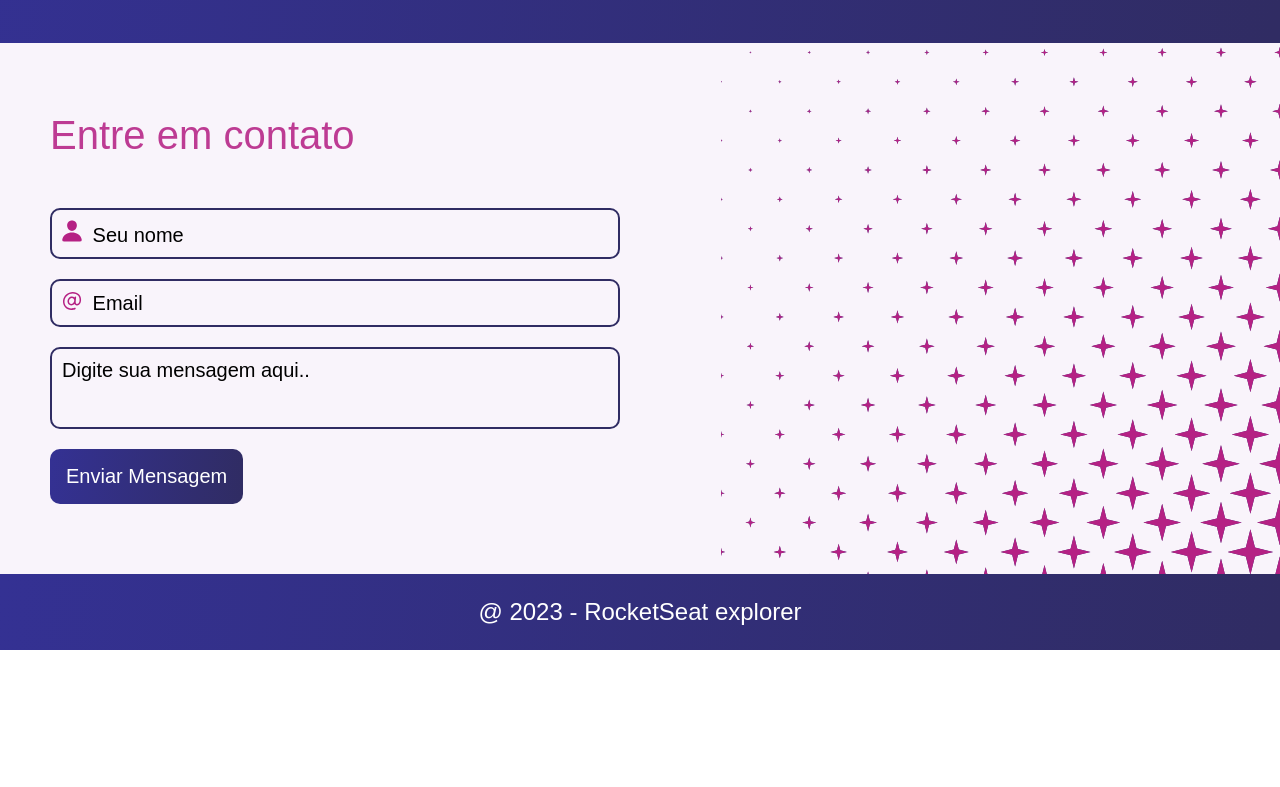
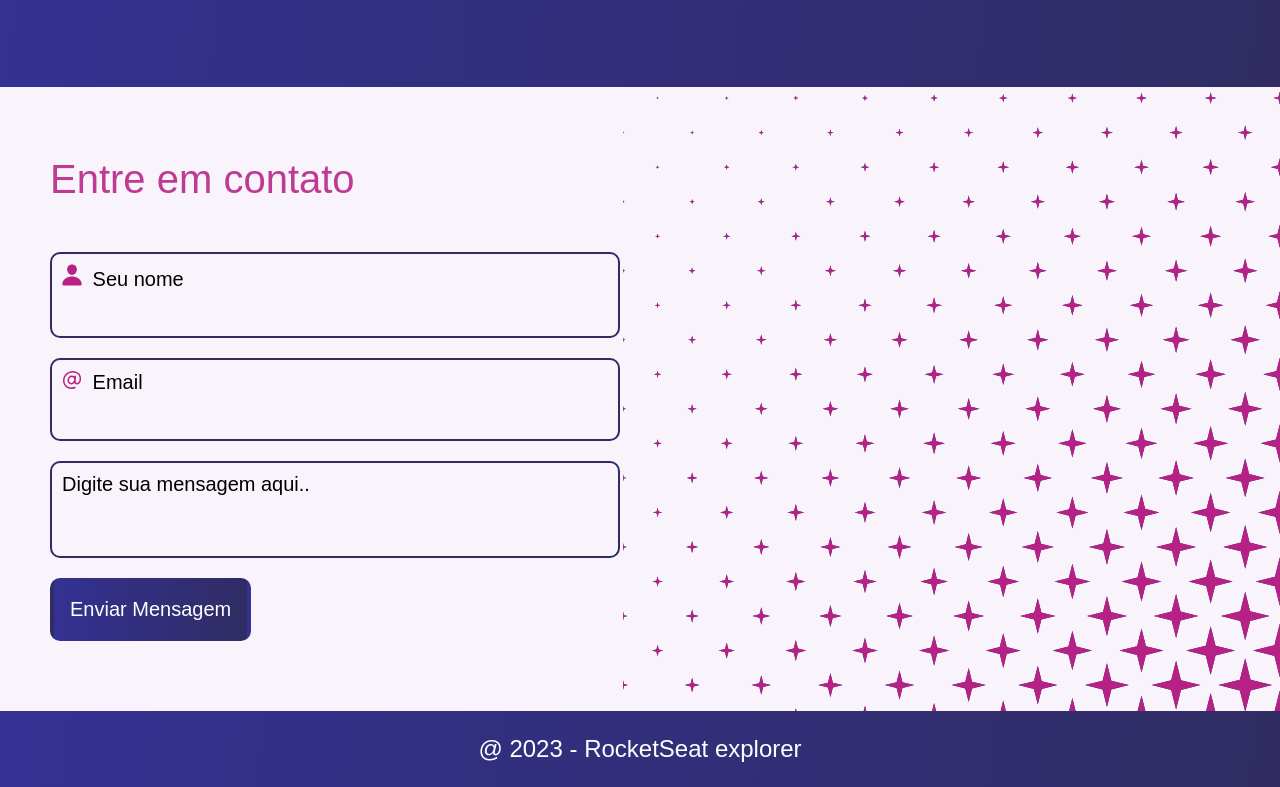
Before and after one commit to Eric-Nascimento/revisao-css, a plain HTML site: page desafio html-css/index.html in a window 1280 px wide. Shown: the part 1096-1883 px from the top of the page. Before the commit the page ends 1746 px from the top, so only its background shows below. Drawn offline with Linux system fonts and the light colour scheme.

Commit message:
Add files via upload

```diff
--- a/desafio html-css/index.html
+++ b/desafio html-css/index.html
@@ -4,12 +4,11 @@
     <meta charset="UTF-8">
     <meta name="viewport" content="width=device-width, initial-scale=1.0">
     <link rel="stylesheet" href="./style.css">
-    <title>Document</title>
+    <title>Explore sem limites</title>
 </head>
 
 <body>
 
-    <title>Explore sem limites</title>
 
     <div class="page">
 
--- a/desafio html-css/style.css
+++ b/desafio html-css/style.css
@@ -14,7 +14,7 @@
     --blue-end: #302c63;
     --gradient-background: linear-gradient(96.21deg, #343193 0%, #302c63 99.68%);
     --startY: 100%;
-    --delay: 1s;
+    --delay: 1.5s;
 }
 
 .page{
@@ -35,6 +35,8 @@ header{
 
 .astronalta {
     width: 100%;
+    --startY: -100%;
+    animation: move 2s;
 }
 
 header h1{
@@ -76,6 +78,7 @@ section{
     margin: 3rem 3rem 4rem;
     background-color: white;
     border-radius: 10px;
+    border: 4px solid transparent;
 }
 
 .infos img{
@@ -83,7 +86,7 @@ section{
     animation: appear var(--delay) backwards;
 }
 
-.infos :hover{
+.infos:hover{
     border: 4px solid var(--cor-fonte);
 }
 
@@ -127,10 +130,13 @@ legend{
     border: none;
 }
 
-textarea{
+textarea, input{
+    display: flex;
     width: 100%;
     resize: none;
+    padding: 1rem;
 }
+
 
 input, textarea, label{
     background-color: var(--cor-fundo);
@@ -142,9 +148,16 @@ button{
     font-size: 2rem;
     color: white;
     border-radius: 10px;
-    border: none;
+    border: 4px solid transparent;
     padding: 1.6rem;
+    cursor: pointer;
 }
+
+button:hover{
+    border: 4px solid var(--cor-fonte);
+}
+
+
 
 @keyframes move{
     from {
@@ -248,7 +261,6 @@ footer{
         right: 0;
     }
 
-
     aside .fieldset-wrapper{
         width: 50%;
     }
```
